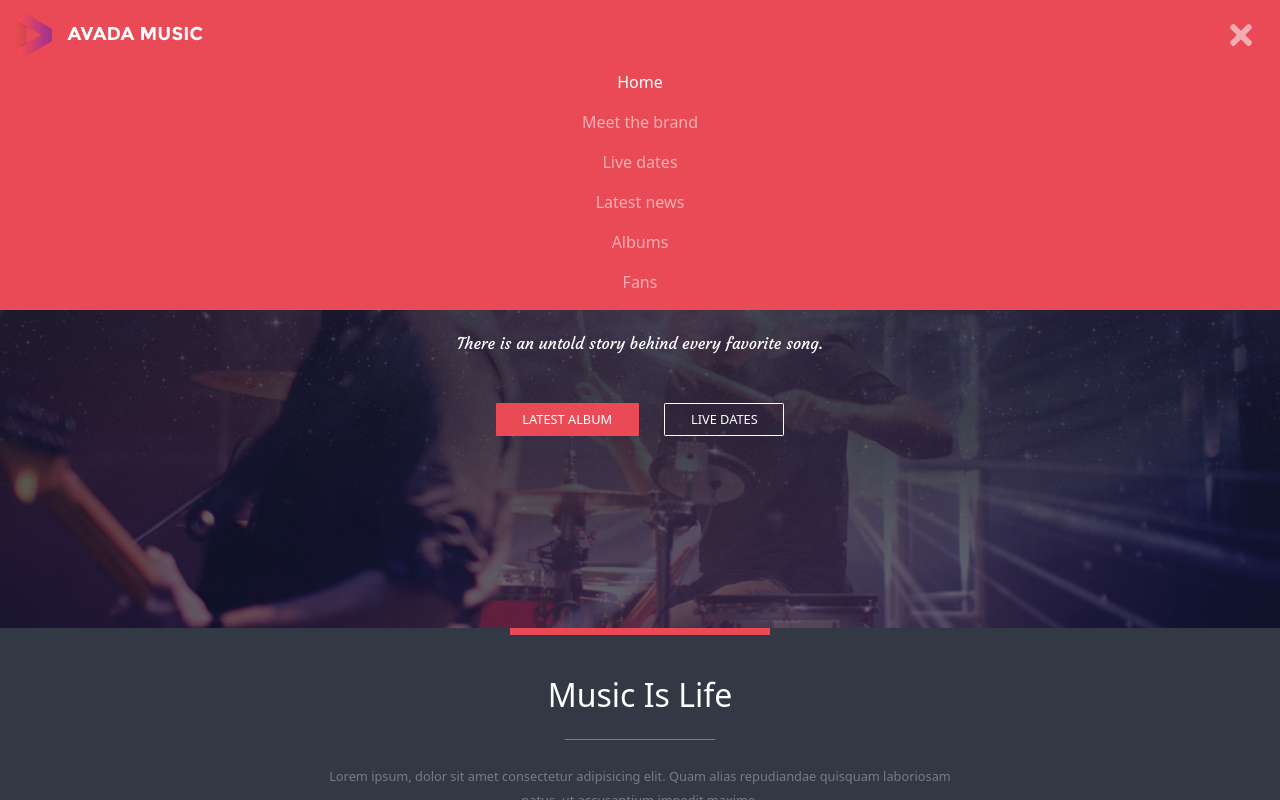
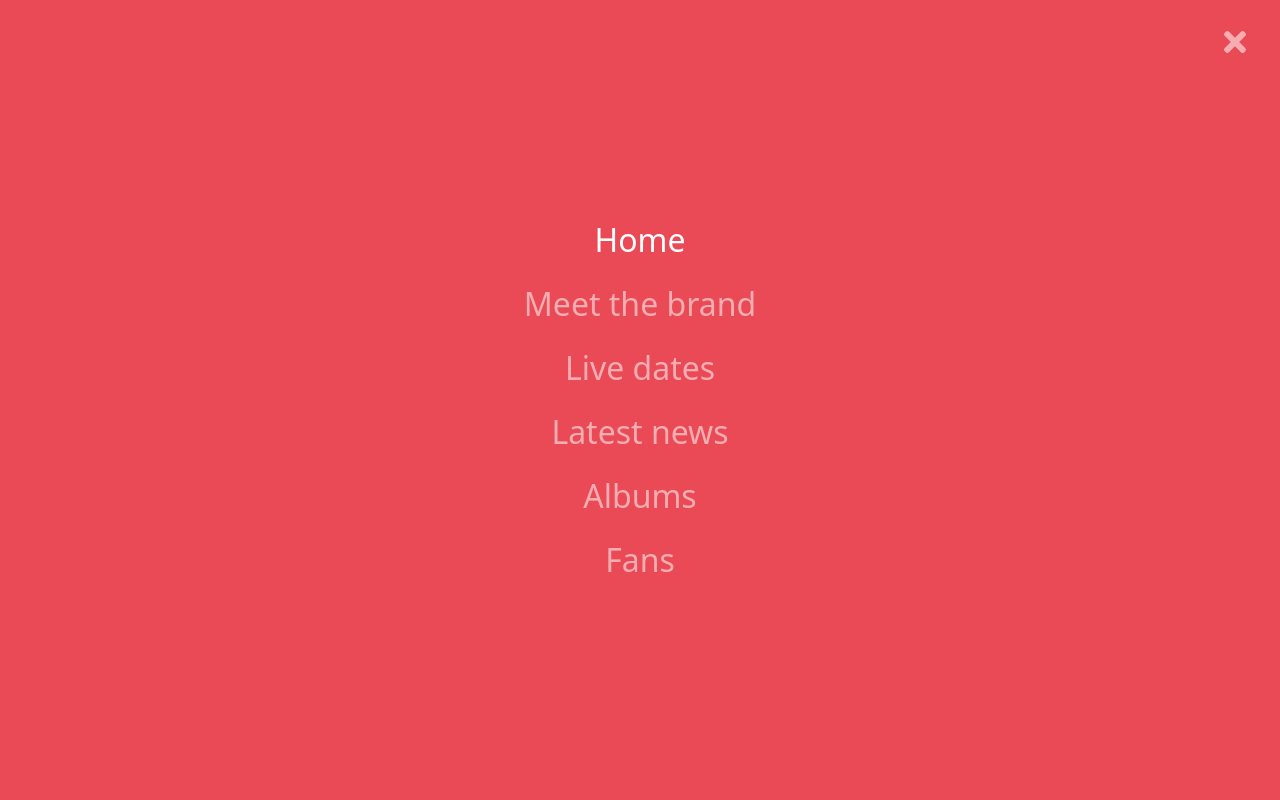
Before and after one commit to saragrigolin/proj-html-vuejs, a Vue app: page / in a window 1280 px wide. Both pictures are taken after a click on the button "Toggle navigation". Shown: the top 800 px of the page. Built offline with nearby package versions, Linux system fonts and the light colour scheme.

Commit message:
edit header

```diff
--- a/src/components/Header.vue
+++ b/src/components/Header.vue
@@ -1,17 +1,20 @@
 <template>
     <header>
-        <div class="container-fluid p-0 position-relative">
-            <div class="navbar-container position-absolute">
+        <div class="container-fluid my_fluid p-0 position-relative">
+            <div class="navbar-container position-fixed">
                 <nav class="navbar navbar-dark px-3">
                     <a class="navbar-brand my_navbar-brand" href="#">
                         <img src="../assets/img/avada-music-logo.png" alt="">
                     </a>
-                    <button class="navbar-toggler my_navbar-toggler" @click="getBackground()" type="button" data-bs-toggle="collapse" data-bs-target="#navbarNavAltMarkup" aria-controls="navbarNavAltMarkup" aria-expanded="false" aria-label="Toggle navigation">
+                    <button class="navbar-toggler my_navbar-toggler" type="button" data-bs-toggle="collapse" data-bs-target="#navbarNavAltMarkup" aria-controls="navbarNavAltMarkup" aria-expanded="false" aria-label="Toggle navigation">
                         <span class="navbar-toggler-icon open"></span>
                         <i class="close fas fa-times"></i>
                     </button>
                     <div class="collapse navbar-collapse my_collapse" id="navbarNavAltMarkup">
-                        <div class="navbar-nav">
+                        <button class="navbar-toggler my_navbar-toggler" type="button" data-bs-toggle="collapse" data-bs-target="#navbarNavAltMarkup" aria-controls="navbarNavAltMarkup" aria-expanded="false" aria-label="Toggle navigation">
+                            <i class="close fas fa-times"></i>
+                        </button>
+                        <div class="navbar-nav my_navbar-nav">
                             <a class="nav-item nav-link active" href="#">Home</a>
                             <a class="nav-item nav-link" href="#">Meet the brand</a>
                             <a class="nav-item nav-link" href="#">Live dates</a>
@@ -56,14 +59,19 @@ export default {
 <style lang="scss">
 @import "../assets/scss/style.scss";
 
-.container-fluid {
+.my_fluid {
     background-image: url('../assets/img/home_slider.jpg');
     background-size: cover;
     background-position: 50%;
+    min-height: 100vh;
+    display: flex;
+    flex-direction: column;
+    justify-content: center;
     .navbar-container {
         top: 0;
         left: 0;
         width: 100%;
+        z-index: 999;
         .my_navbar-brand {
             width: 15%;
             img {
@@ -74,7 +82,8 @@ export default {
             background-color: $mandy;
         }
         .navbar-dark {
-            transition: background-color 300ms ease-out;
+            transition: background-color 700ms ease;
+            position: relative;
             .my_navbar-toggler {
                 border: none;
             }
@@ -82,14 +91,39 @@ export default {
                 box-shadow: none;
             }
             .my_collapse {
+                position: absolute;
                 text-align: center;
+                height: 100vh;
+                width: 100%;
+                top: 0;
+                left: 0;
+                background-color: $mandy;
+                .my_navbar-toggler {
+                    position: absolute;
+                    top: 0;
+                    right: 0;
+                    margin: 1.1em;
+                }
+                .my_navbar-nav {
+                    position: absolute;
+                    top: 50%;
+                    left: 50%;
+                    transform: translate(-50%,-50%);
+                }
+                .nav-item {
+                    font-size: 2em;
+                    font-weight: 300;
+                }
+            }
+            .collapsing {
+                transition: none;
             }
             .close {
                 font-size: 1.6em;
             }
-            button[aria-expanded="true"] > span.navbar-toggler-icon {
-                display: none;
-            }
+            // button[aria-expanded="true"] > span.navbar-toggler-icon {
+            //     display: none;
+            // }
 
             button[aria-expanded="false"] > .close {
                 display: none;
@@ -101,21 +135,22 @@ export default {
         color: $white;
         padding: 12em 0;
         h1 {
-            font-size: 6em;
+            font-size: 8em;
             font-weight: 700;
         }
         .cursive {
             font-family: $cursive;
+            font-size: 1.5em;
         }
         .buttons {
             .my_btn {
                 text-transform: uppercase;
                 background-color: $mandy;
                 color: $white;
-                font-size: 0.8em;
+                font-size: 1.5em;
                 border-radius: 0.1em;
-                padding-left: 2em;
-                padding-right: 2em;
+                padding: 0.7em 2em;
+                font-weight: 600;
             }
             .my_btn:hover {
                 background-color: $white;
```
Lines whose indentation alone changed are shown as unchanged.
